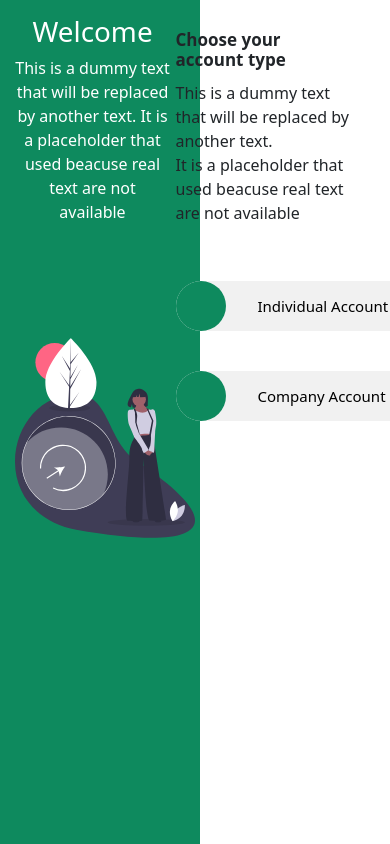
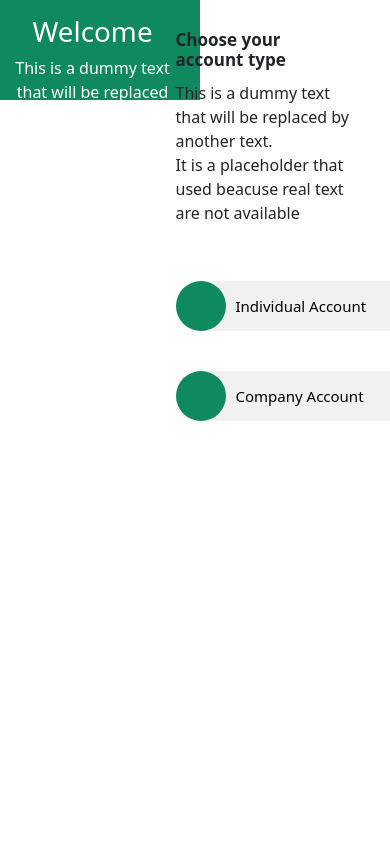
Before and after one commit to Peter-Dumbari/gigamoni, a React (Create React App) app: page / in a window 390 px wide. Shown: the top 844 px of the page. Built offline with nearby package versions, Linux system fonts and the light colour scheme.

Commit message:
permanent commit

```diff
--- a/src/App.css
+++ b/src/App.css
@@ -167,7 +167,7 @@ a {
   justify-content: baseline;
 }
 
-@media screen and (max-width: 3000px){
+@media (min-width: 768px) and (max-width: 992px){
   .sidenav {
   width: 300px;
   transition: 0.8s;
@@ -208,13 +208,13 @@ a {
 
 }
 
-
-@media screen and (max-width: 960px) {
+@media (min-width: 320px) and (max-width: 767px) {
   .sidenav {
     width: 200px;
     align-items: center;
     transition: 0.18s;
     padding: 15px 30px 0 15px;
+    height: 100px;
     }
 
     .home_image{
@@ -252,4 +252,6 @@ a {
   background-color: #f1f1f1;
   margin-right: 30px;
 }
+
+
 }
```
